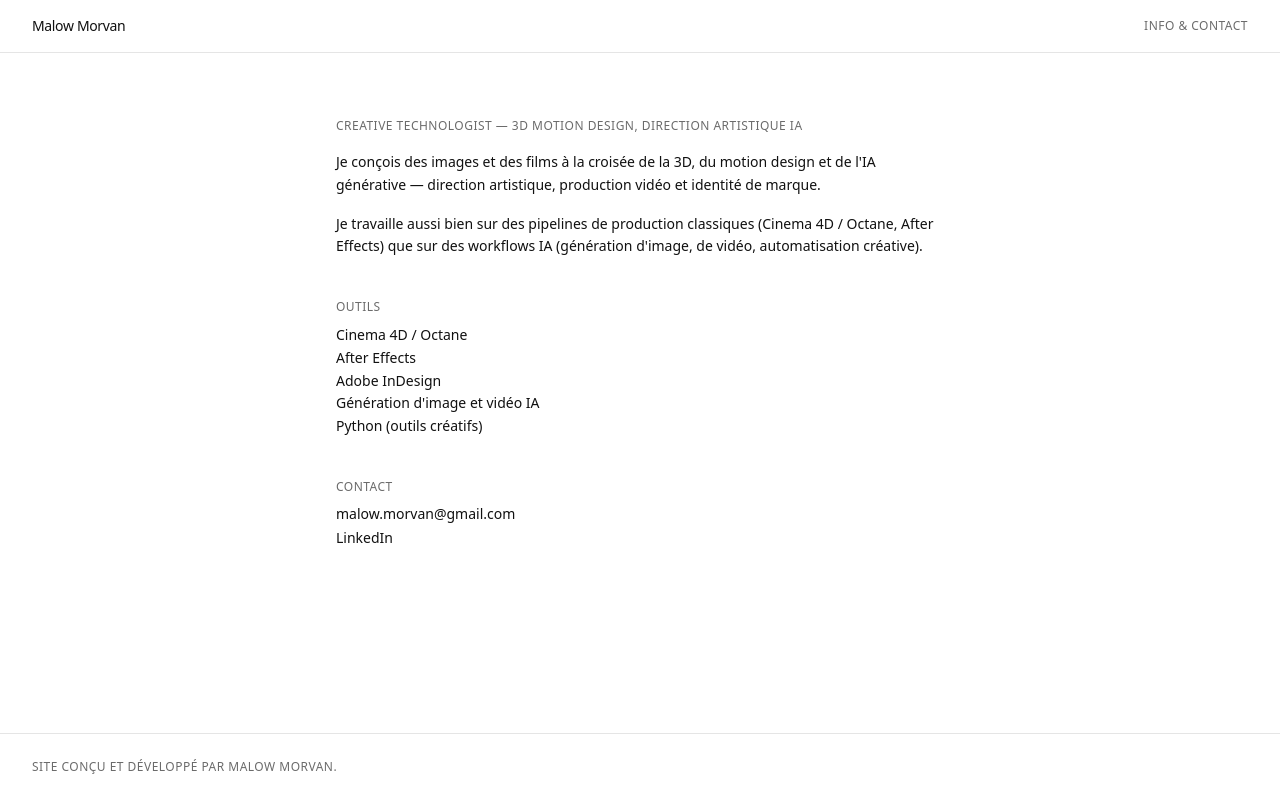
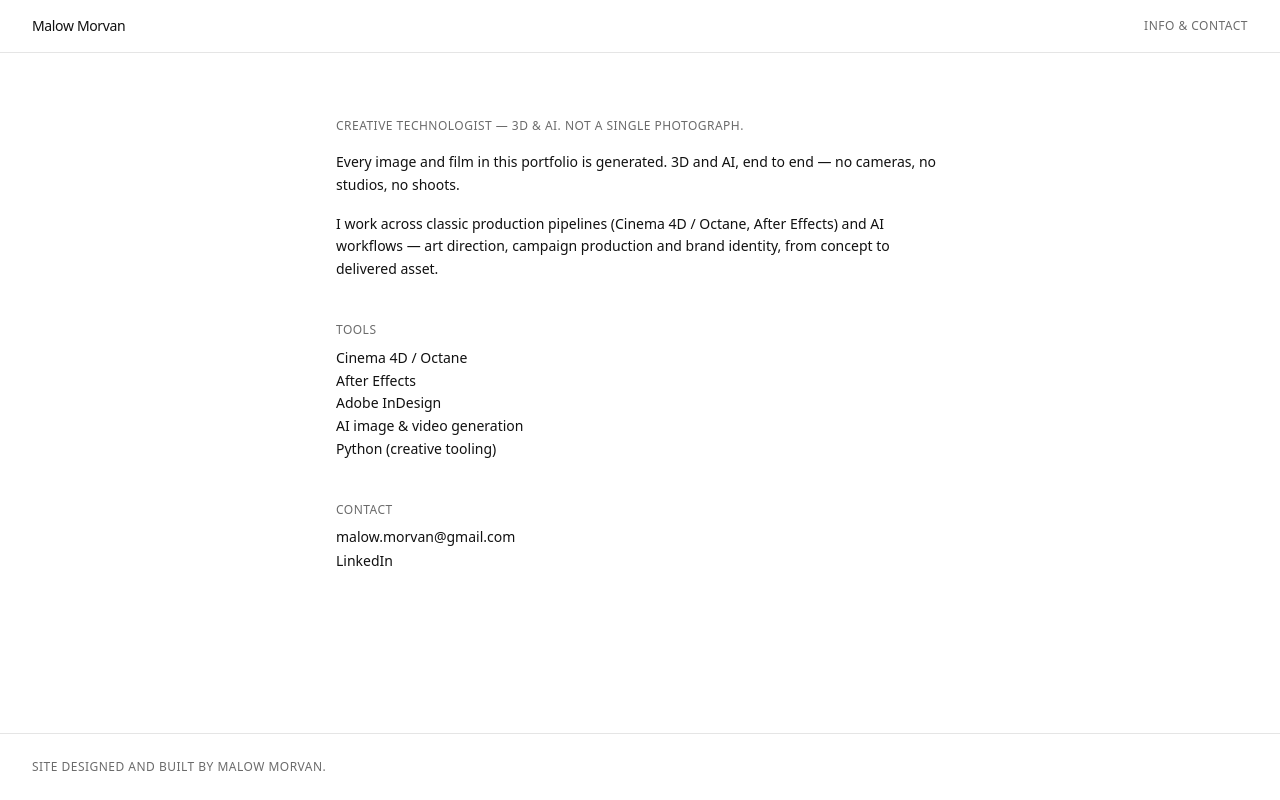
Before and after one commit to malowmorvan-ui/portfolio-site, a Next.js app: page /info in a window 1280 px wide. Built offline with nearby package versions, Linux system fonts and the light colour scheme.

Commit message:
Mise a jour du site

```diff
--- a/src/app/info/page.tsx
+++ b/src/app/info/page.tsx
@@ -21,7 +21,7 @@ export default function InfoPage() {
 
       {siteConfig.tools.length > 0 && (
         <section className="flex flex-col gap-2">
-          <h2 className="label-caps text-muted">Outils</h2>
+          <h2 className="label-caps text-muted">Tools</h2>
           <ul className="text-sm leading-relaxed">
             {siteConfig.tools.map((tool) => (
               <li key={tool}>{tool}</li>
--- a/src/app/layout.tsx
+++ b/src/app/layout.tsx
@@ -11,7 +11,7 @@ export const metadata: Metadata = {
 
 export default function RootLayout({ children }: LayoutProps<"/">) {
   return (
-    <html lang="fr" className="h-full antialiased">
+    <html lang="en" className="h-full antialiased">
       <body className="min-h-full flex flex-col bg-background text-foreground">
         <SiteHeader />
         <main className="flex-1">{children}</main>
--- a/src/components/project-grid.tsx
+++ b/src/components/project-grid.tsx
@@ -66,7 +66,7 @@ export function ProjectGrid({ projects }: { projects: Project[] }) {
   if (projects.length === 0) {
     return (
       <p className="label-caps text-muted px-5 py-16 sm:px-8">
-        Aucun projet publié pour le moment.
+        No published projects yet.
       </p>
     );
   }
@@ -152,7 +152,7 @@ export function ProjectGrid({ projects }: { projects: Project[] }) {
 
       {/* Right column: the project index, hidden while info is showing. */}
       <nav
-        aria-label="Projets"
+        aria-label="Projects"
         className={`pointer-events-none fixed right-6 top-1/2 z-10 hidden max-h-[80vh] w-56 -translate-y-1/2 flex-col gap-5 overflow-y-auto text-right transition-opacity duration-300 lg:flex xl:w-64 ${
           showInfo ? "opacity-0" : "opacity-100"
         }`}
--- a/src/content/site-config.ts
+++ b/src/content/site-config.ts
@@ -5,39 +5,39 @@
  */
 export const siteConfig = {
   name: "Malow Morvan",
-  role: "Creative Technologist — 3D Motion Design, Direction Artistique IA",
-  location: "France",
+  role: "Creative Technologist — 3D & AI. Not a single photograph.",
+  location: "Geneva, Switzerland",
 
   /**
-   * Couleur des titres et descriptions des projets sur la page d'accueil.
-   * Change simplement cette valeur pour changer l'accent du site
-   * (ex. "#d61f26" pour du rouge, "#1d4ed8" pour du bleu).
+   * Colour of the project titles and descriptions on the home page.
+   * Change this single value to change the site's accent
+   * (e.g. "#d61f26" for red, "#1d4ed8" for blue).
    */
   accentColor: "#111111",
 
   bio: [
-    "Je conçois des images et des films à la croisée de la 3D, du motion design et de l'IA générative — direction artistique, production vidéo et identité de marque.",
-    "Je travaille aussi bien sur des pipelines de production classiques (Cinema 4D / Octane, After Effects) que sur des workflows IA (génération d'image, de vidéo, automatisation créative).",
+    "Every image and film in this portfolio is generated. 3D and AI, end to end — no cameras, no studios, no shoots.",
+    "I work across classic production pipelines (Cinema 4D / Octane, After Effects) and AI workflows — art direction, campaign production and brand identity, from concept to delivered asset.",
   ],
 
   tools: [
     "Cinema 4D / Octane",
     "After Effects",
     "Adobe InDesign",
-    "Génération d'image et vidéo IA",
-    "Python (outils créatifs)",
+    "AI image & video generation",
+    "Python (creative tooling)",
   ],
 
   clients: [
-    // Ajoutez ici les marques / clients avec qui vous avez travaillé.
+    // Add the brands / clients you have worked with here.
     // "Poderm",
   ],
 
   contact: {
     email: "malow.morvan@gmail.com",
-    instagram: "", // ex: "https://instagram.com/..."
+    instagram: "", // e.g. "https://instagram.com/..."
     linkedin: "https://www.linkedin.com/in/malow-morvan-5119b4207/",
   },
 
-  footerCredits: "Site conçu et développé par Malow Morvan.",
+  footerCredits: "Site designed and built by Malow Morvan.",
 };
```
